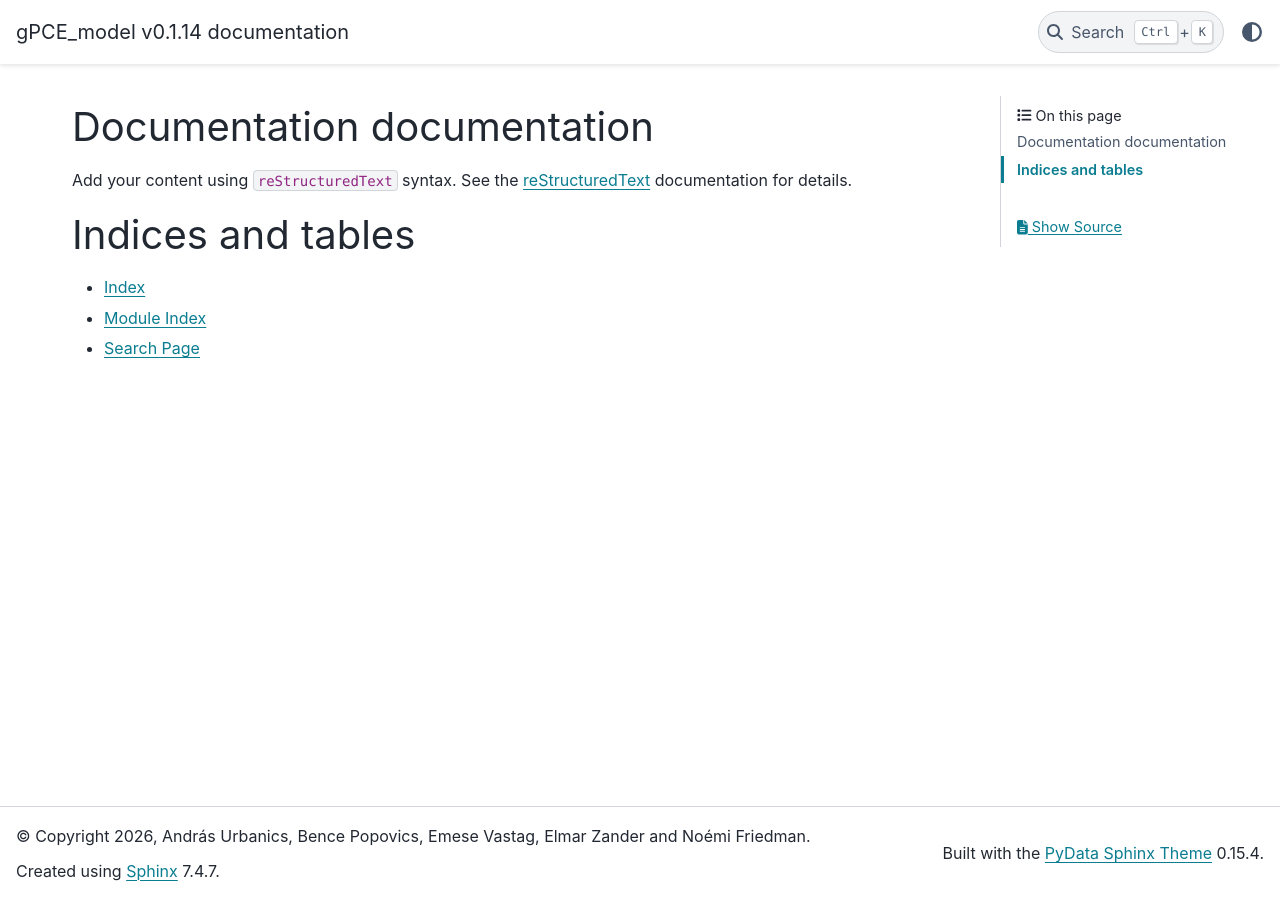
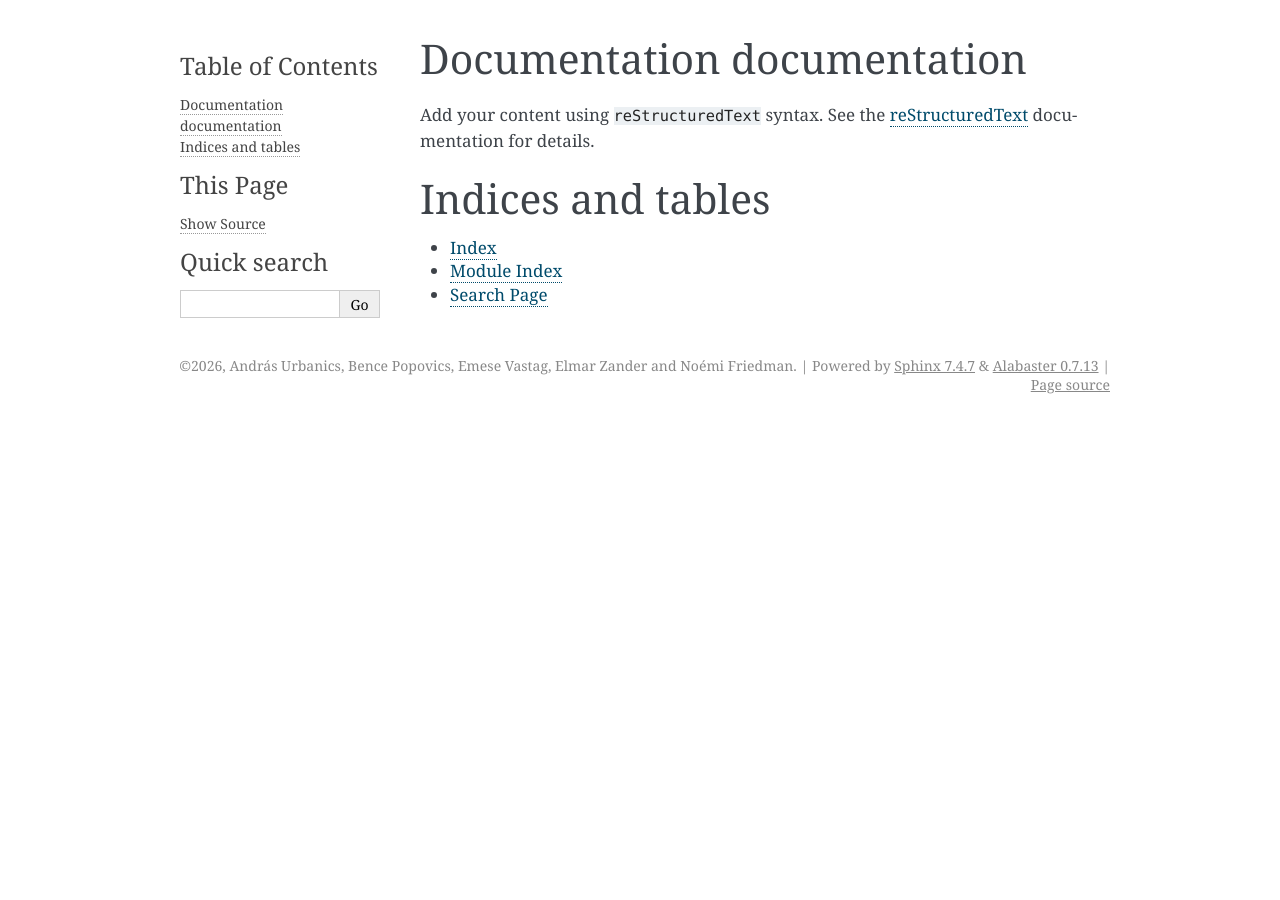
Before and after one commit to TRACE-Structures/gPCE_model, a Sphinx documentation site: the page built from docs/source/index.rst, in a window 1280 px wide. Built offline with Sphinx 7.4.7, drawn with Linux system fonts in a browser that asks for light colours; pages that are not in the unit, such as notebooks, are missing from menus.

Commit message:
Change HTML theme for Sphinx documentation
Updated HTML theme from 'pydata_sphinx_theme' to 'alabaster'.

```diff
--- a/docs/source/conf.py
+++ b/docs/source/conf.py
@@ -42,7 +42,5 @@ exclude_patterns = []
 # -- Options for HTML output -------------------------------------------------
 # https://www.sphinx-doc.org/en/master/usage/configuration.html#options-for-html-output
 
-html_theme = 'pydata_sphinx_theme'
+html_theme = 'alabaster'
 html_static_path = ['_static']
-
-coverage_show_missing_items = True
```
